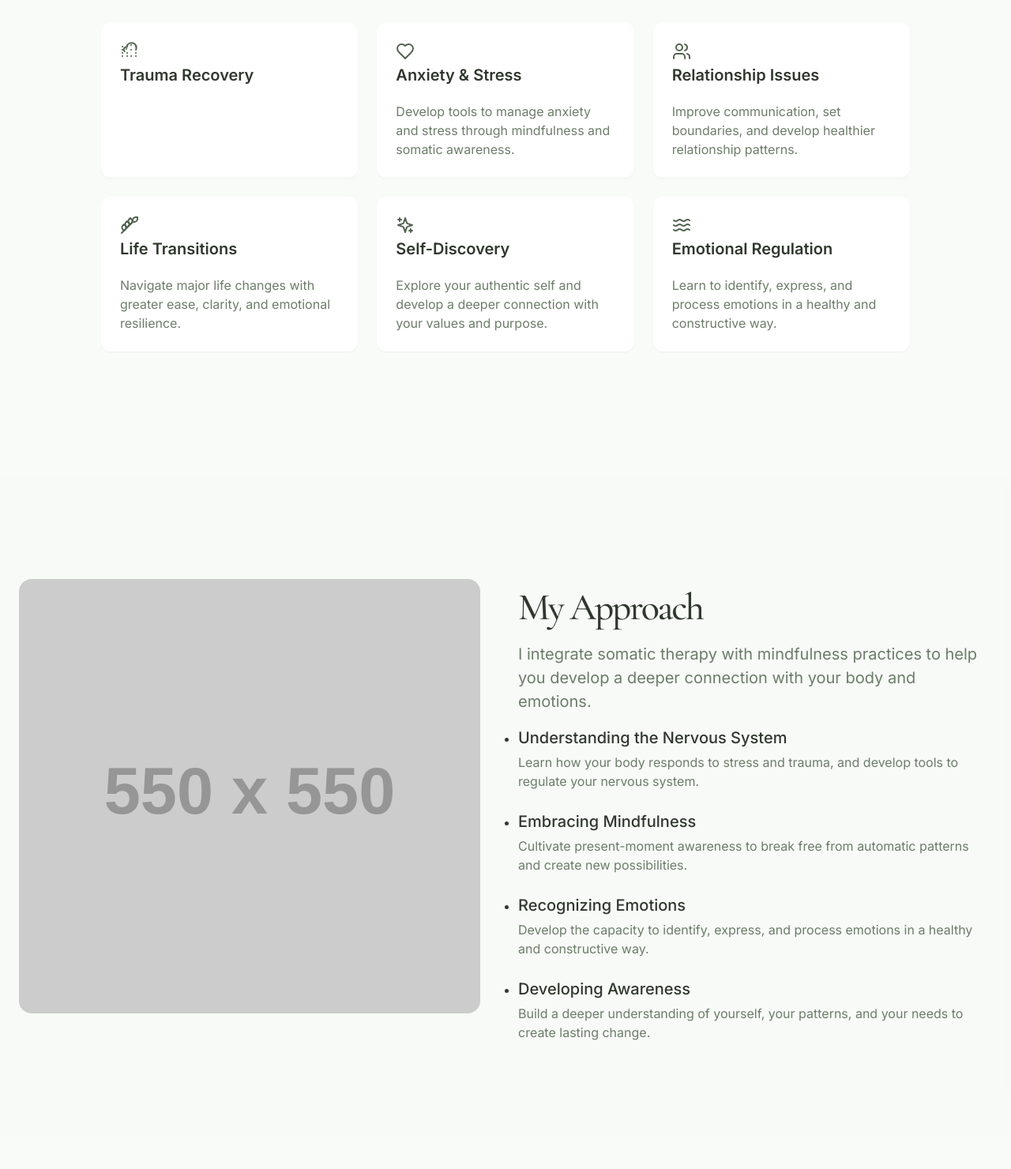
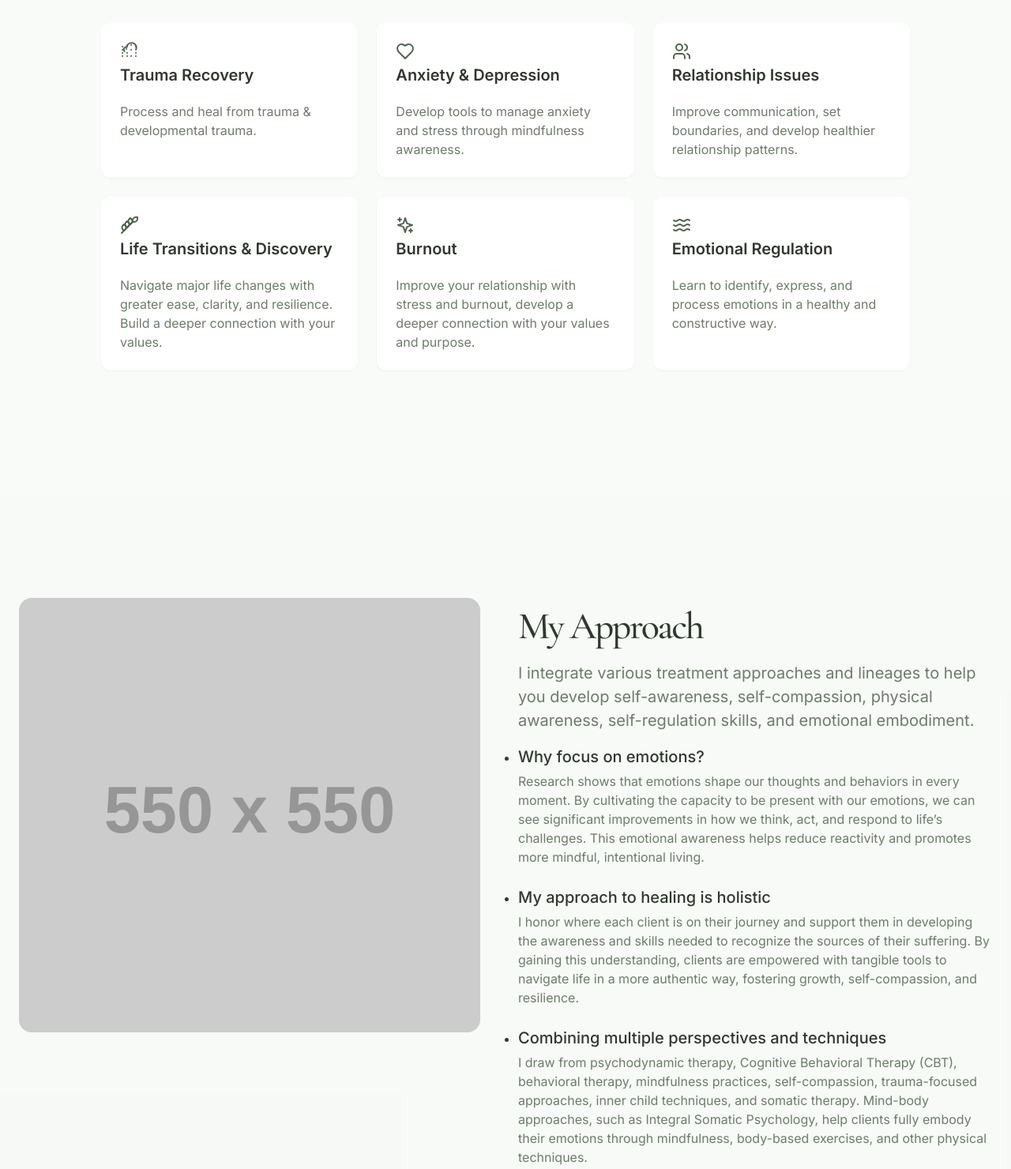
Before and after one commit to mira-cho/tracy, a plain HTML site: page index.html in a window 1280 px wide. Shown: the part 2174-3654 px from the top of the page at 79% size. Drawn offline with nearby package versions, Linux system fonts and the light colour scheme; placeholder pictures from the web are drawn by us.

Commit message:
Update index.html

```diff
--- a/index.html
+++ b/index.html
@@ -800,7 +800,11 @@
                 </svg>
                 <h3 class="text-xl font-semibold leading-none tracking-tight">Trauma Recovery</h3>
               </div>
-
+              <div class="p-6 pt-0">
+                <p class="text-base text-muted-foreground">
+                  Process and heal from trauma & developmental trauma.
+                </p>
+              </div>
             </div>
 
             <div class="rounded-lg border bg-card text-card-foreground shadow-sm border-none shadow-sm">
@@ -808,11 +812,11 @@
                 <svg xmlns="http://www.w3.org/2000/svg" width="24" height="24" viewBox="0 0 24 24" fill="none" stroke="currentColor" stroke-width="2" stroke-linecap="round" stroke-linejoin="round" class="h-6 w-6 text-primary">
                   <path d="M19 14c1.49-1.46 3-3.21 3-5.5A5.5 5.5 0 0 0 16.5 3c-1.76 0-3 .5-4.5 2-1.5-1.5-2.74-2-4.5-2A5.5 5.5 0 0 0 2 8.5c0 2.3 1.5 4.05 3 5.5l7 7Z"></path>
                 </svg>
-                <h3 class="text-xl font-semibold leading-none tracking-tight">Anxiety & Stress</h3>
+                <h3 class="text-xl font-semibold leading-none tracking-tight">Anxiety & Depression</h3>
               </div>
               <div class="p-6 pt-0">
                 <p class="text-base text-muted-foreground">
-                  Develop tools to manage anxiety and stress through mindfulness and somatic awareness.
+                  Develop tools to manage anxiety and stress through mindfulness awareness.
                 </p>
               </div>
             </div>
@@ -843,11 +847,11 @@
                   <path d="M11.47 4.53 13 3l1.53 1.53a3.5 3.5 0 0 1 0 4.94L13 11l-1.53-1.53a3.5 3.5 0 0 1 0-4.94Z"></path>
                   <path d="M20 2h2v2a4 4 0 0 1-4 4h-2V6a4 4 0 0 1 4-4Z"></path>
                 </svg>
-                <h3 class="text-xl font-semibold leading-none tracking-tight">Life Transitions</h3>
+                <h3 class="text-xl font-semibold leading-none tracking-tight">Life Transitions & Discovery</h3>
               </div>
               <div class="p-6 pt-0">
                 <p class="text-base text-muted-foreground">
-                  Navigate major life changes with greater ease, clarity, and emotional resilience.
+                  Navigate major life changes with greater ease, clarity, and resilience. Build a deeper connection with your values.
                 </p>
               </div>
             </div>
@@ -861,11 +865,11 @@
                   <path d="M3 5h4"></path>
                   <path d="M17 19h4"></path>
                 </svg>
-                <h3 class="text-xl font-semibold leading-none tracking-tight">Self-Discovery</h3>
+                <h3 class="text-xl font-semibold leading-none tracking-tight">Burnout</h3>
               </div>
               <div class="p-6 pt-0">
                 <p class="text-base text-muted-foreground">
-                  Explore your authentic self and develop a deeper connection with your values and purpose.
+                  Improve your relationship with stress and burnout, develop a deeper connection with your values and purpose.
                 </p>
               </div>
             </div>
@@ -903,31 +907,31 @@
               <div class="space-y-2">
                 <h2 class="text-3xl font-serif font-medium tracking-tighter sm:text-5xl">My Approach</h2>
                 <p class="max-w-[600px] text-muted-foreground md:text-xl">
-                  I integrate somatic therapy with mindfulness practices to help you develop a deeper connection with your body and emotions.
+                  I integrate various treatment approaches and lineages to help you develop  self-awareness, self-compassion, physical awareness, self-regulation skills, and emotional embodiment.
                 </p>
               </div>
               <ul class="grid gap-6">
                 <li>
                   <div class="grid gap-1">
-                    <h3 class="text-xl font-medium">Understanding the Nervous System</h3>
+                    <h3 class="text-xl font-medium">Why focus on emotions?</h3>
                     <p class="text-muted-foreground">
-                      Learn how your body responds to stress and trauma, and develop tools to regulate your nervous system.
+                      Research shows that emotions shape our thoughts and behaviors in every moment. By cultivating the capacity to be present with our emotions, we can see significant improvements in how we think, act, and respond to life’s challenges. This emotional awareness helps reduce reactivity and promotes more mindful, intentional living.
                     </p>
                   </div>
                 </li>
                 <li>
                   <div class="grid gap-1">
-                    <h3 class="text-xl font-medium">Embracing Mindfulness</h3>
+                    <h3 class="text-xl font-medium">My approach to healing is holistic</h3>
                     <p class="text-muted-foreground">
-                      Cultivate present-moment awareness to break free from automatic patterns and create new possibilities.
+                      I honor where each client is on their journey and support them in developing the awareness and skills needed to recognize the sources of their suffering. By gaining this understanding, clients are empowered with tangible tools to navigate life in a more authentic way, fostering growth, self-compassion, and resilience.
                     </p>
                   </div>
                 </li>
                 <li>
                   <div class="grid gap-1">
-                    <h3 class="text-xl font-medium">Recognizing Emotions</h3>
+                    <h3 class="text-xl font-medium">Combining multiple perspectives and techniques</h3>
                     <p class="text-muted-foreground">
-                      Develop the capacity to identify, express, and process emotions in a healthy and constructive way.
+                      I draw from psychodynamic therapy, Cognitive Behavioral Therapy (CBT), behavioral therapy, mindfulness practices, self-compassion, trauma-focused approaches, inner child techniques, and somatic therapy. Mind-body approaches, such as Integral Somatic Psychology, help clients fully embody their emotions through mindfulness, body-based exercises, and other physical techniques.
                     </p>
                   </div>
                 </li>
```
